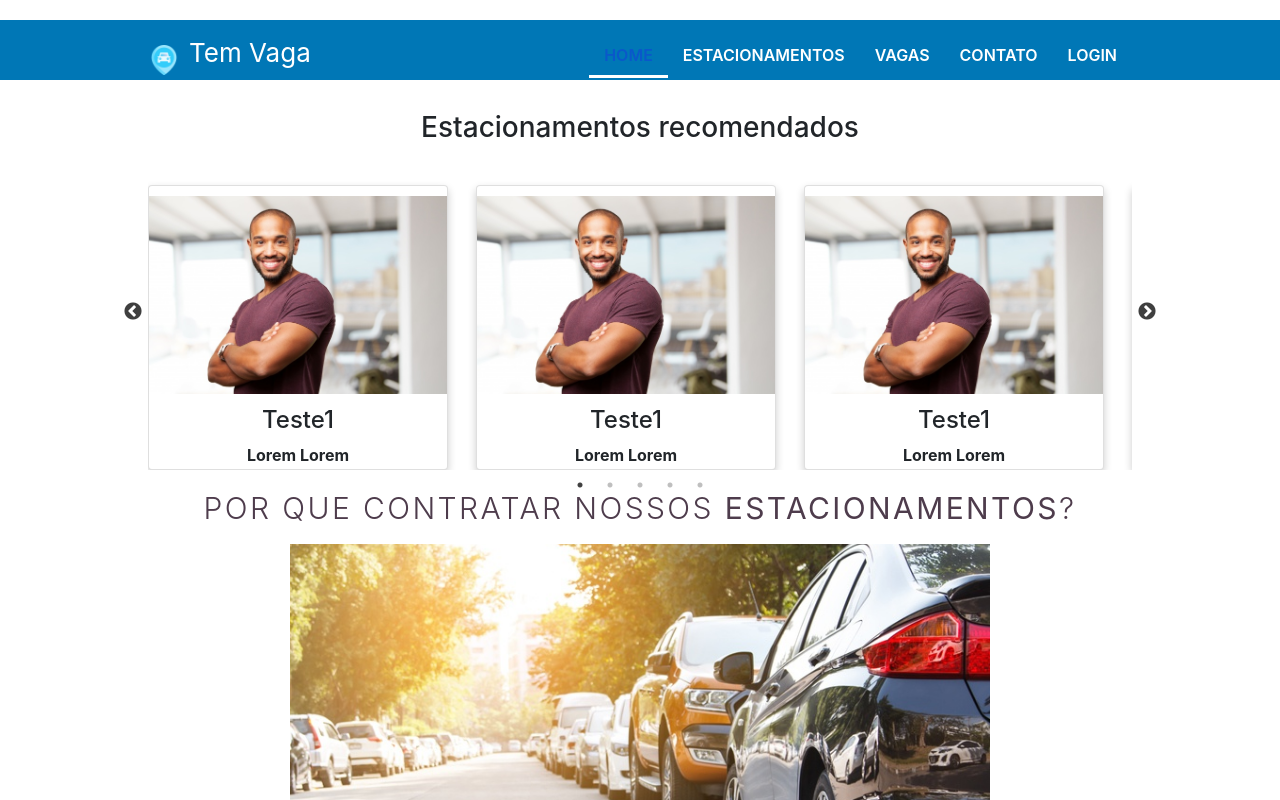
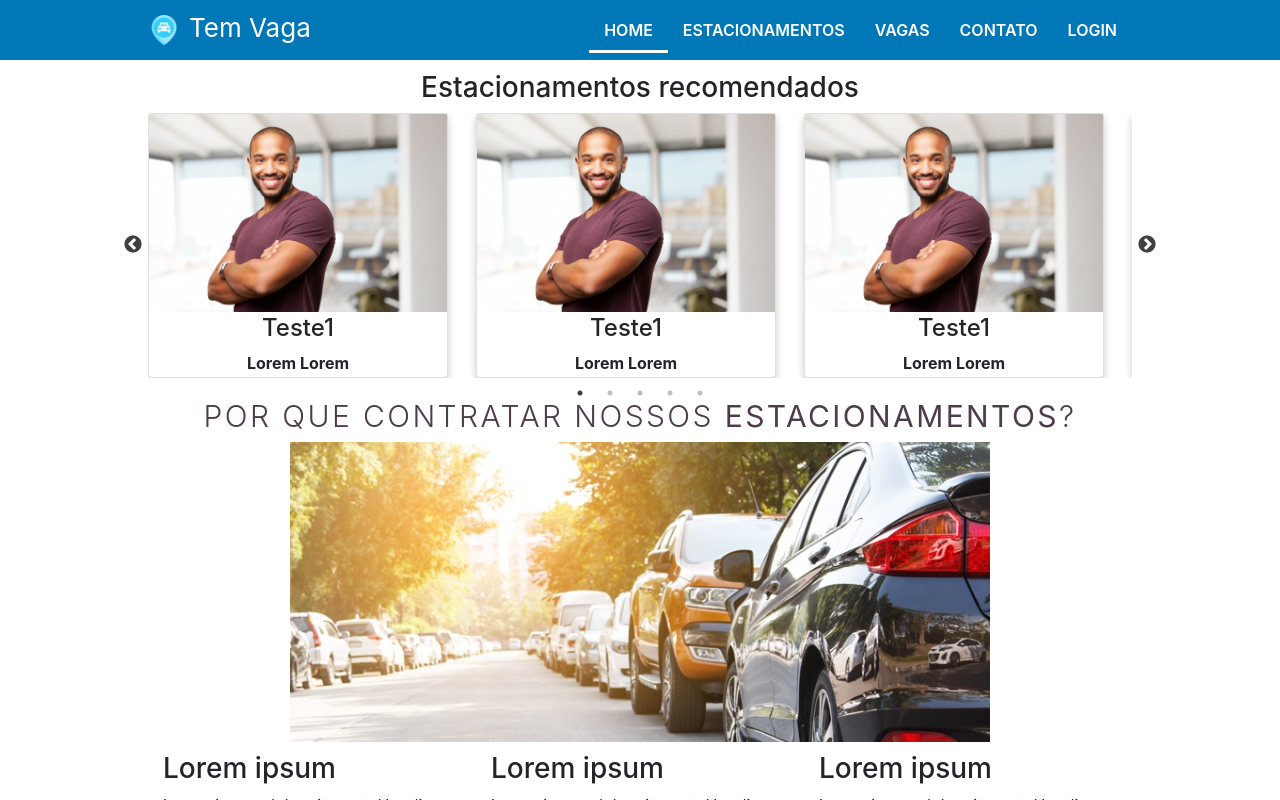
Before and after one commit to codigopretogrupo7/estacionamento-react, a React (Create React App) app: page / in a window 1280 px wide. In both pictures the pointer is over the link "HOME". Shown: the top 800 px of the page. Built offline with nearby package versions, Linux system fonts and the light colour scheme.

Commit message:
alterações nav

```diff
--- a/src/componentes/Rodape/estilo.css
+++ b/src/componentes/Rodape/estilo.css
@@ -1,6 +1,3 @@
-*{
-    margin-top: 10px;
-}
 
 .rodape {
     background-color:#0077B6;
--- a/src/componentes/Topo/estilo.css
+++ b/src/componentes/Topo/estilo.css
@@ -47,6 +47,8 @@
 
 .topo-link:hover {
     border-bottom: 3px solid #fff;
+    color: white;
+
 }
 
 @media (max-width: 600px) {
```
